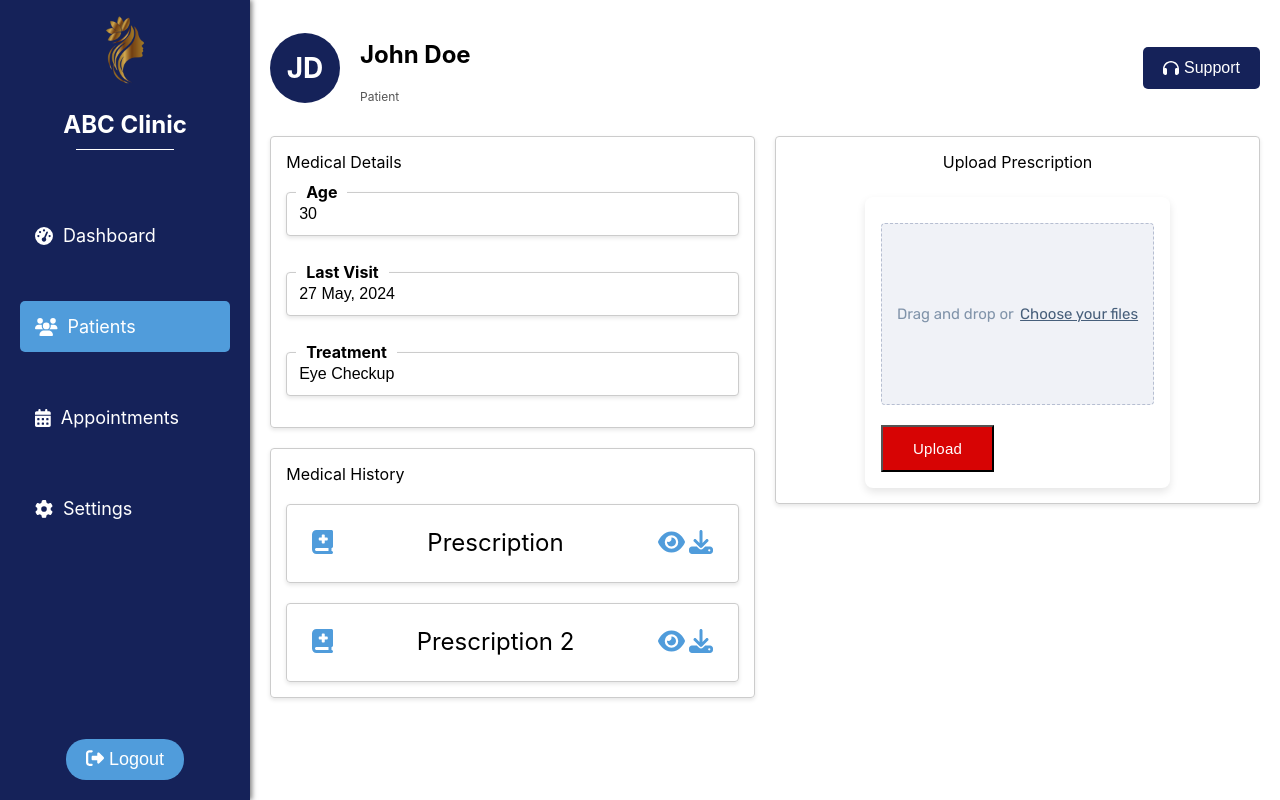
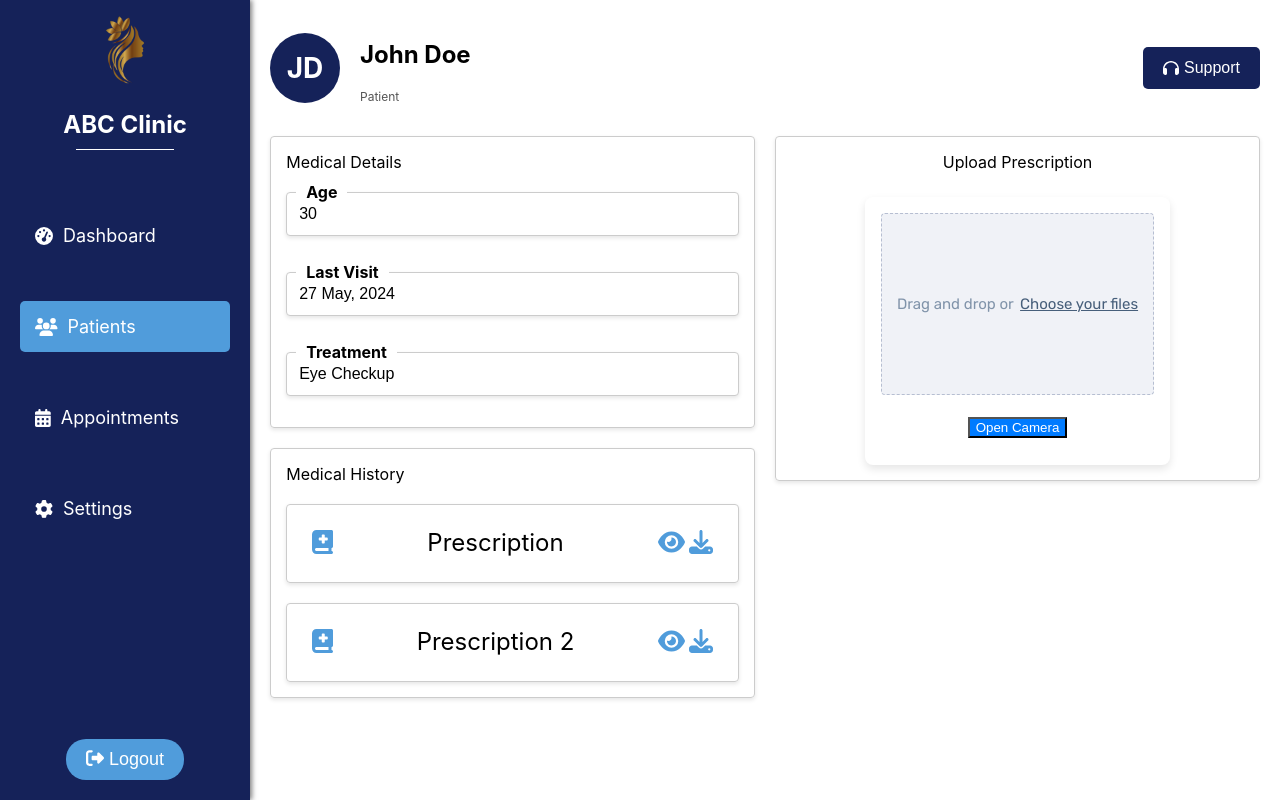
Before and after one commit to aparaedge/HEALTH-APP, a React (Create React App) app: page /patients/patient1 in a window 1280 px wide. Built offline with nearby package versions, Linux system fonts and the light colour scheme.

Commit message:
chores:fixed updates

```diff
--- a/src/components/FileUploadComponent.module.css
+++ b/src/components/FileUploadComponent.module.css
@@ -1,6 +1,3 @@
-/* FileUploadComponent.module.css */
-
-/* @import url(https://cdn.jsdelivr.net/npm/bootstrap@4.6.0/dist/css/bootstrap.min.css); */
 @import url(https://cdnjs.cloudflare.com/ajax/libs/font-awesome/5.11.2/css/all.css);
 @import url("https://fonts.googleapis.com/css2?family=Rubik:wght@300;400;500;600;700;800;900&display=swap");
 
@@ -159,3 +156,36 @@
     background-color: #d70404;
     color: #fff;
 }
+
+.cameraButtonBox {
+    text-align: center;
+    margin-top: 10px;
+}
+
+.cameraButton {
+    background-color: #007bff;
+    color: white;
+}
+
+.cameraView {
+    position: relative;
+    display: flex;
+    flex-direction: column;
+    align-items: center;
+    margin-top: 15px;
+}
+
+.video {
+    width: 100%;
+    max-width: 100%;
+    border: 1px solid #b6bed1;
+    border-radius: 4px;
+}
+
+.canvas {
+    display: none;
+}
+
+.captureButton, .stopButton {
+    margin-top: 10px;
+}
--- a/src/components/PatientDetails.js
+++ b/src/components/PatientDetails.js
@@ -12,11 +12,11 @@ const PatientDetails = () => {
   const { id } = useParams();
   const [patient, setPatient] = useState(null);
   const [files, setFiles] = useState([]);
+  const [uploadStatus, setUploadStatus] = useState("");
+  const [clearFiles, setClearFiles] = useState(false); // New state for clearing files
 
   useEffect(() => {
-    // Simulate fetching patient data from patientsData based on id
     const foundPatient = patientsData.find(patient => patient.patientId === id);
-
     if (foundPatient) {
       setPatient(foundPatient);
     } else {
@@ -25,7 +25,7 @@ const PatientDetails = () => {
   }, [id]);
 
   if (!patient) {
-    return <p>Loading...</p>; // You can replace with a proper loading component
+    return <p>Loading...</p>;
   }
 
   const handleShow = (fileData) => {
@@ -33,17 +33,17 @@ const PatientDetails = () => {
   };
 
   const handleFileChange = (files) => {
-    setFiles(files)
+    setFiles(files);
   }
 
-  const handleFileUploadSubmit = async (selectedFiles) => {
+  const handleFileUploadSubmit = async () => {
     const file = files[0];
     if (file && file instanceof Blob && patient)  {
       const reader = new FileReader();
       reader.onload = (upload) => {
         const newFile = {
           data: upload.target.result,
-          date: new Date().toISOString().split('T')[0], // Get today's date in format YYYY-MM-DD
+          date: new Date().toISOString().split('T')[0],
           uploadedBy: 'doctor',
           fileName: file.name
         };
@@ -54,10 +54,15 @@ const PatientDetails = () => {
         const patientIndex = patientsData.findIndex((p) => p.patientId === patient.patientId);
         patientsData[patientIndex] = updatedPatient;
 
-        // Update localStorage
         localStorage.setItem('patientsData', JSON.stringify(patientsData));
         setPatient(updatedPatient);
-        // setFileUploadError('');
+        setFiles([]);
+        setClearFiles(true); // Trigger file clearing
+        setUploadStatus("File Uploaded Successfully!");
+
+        setTimeout(() => {
+          setUploadStatus("");
+        }, 3000);
       };
       reader.readAsDataURL(file);
     } else {
@@ -65,10 +70,9 @@ const PatientDetails = () => {
     }
   }
 
-
   const handleDownload = (fileData) => {
     fetch(fileData, {
-        mode : 'no-cors',
+        mode: 'no-cors',
       })
         .then(response => response.blob())
         .then(blob => {
@@ -82,7 +86,6 @@ const PatientDetails = () => {
       })
   };
 
-  // Function to get initials from patient's name
   const getInitials = (name) => {
     const names = name.split(' ');
     return names[0][0].toUpperCase() + (names.length > 1 ? names[names.length - 1][0].toUpperCase() : '');
@@ -132,10 +135,9 @@ const PatientDetails = () => {
             <div className='medical-details-history-record'>
                 <label className="record-name">Medical History</label>
                 {patient.files.map((file, index) => (
-                    <div className="upload-file-container">
+                    <div className="upload-file-container" key={index}>
                        <FontAwesomeIcon className='icon-book' icon={faBookMedical} />
                        <span> {file["fileName"]}</span>
-                       {/* <label> {patient.files[{index}]["fileName"]}</label> */}
                        <div className='history-action'>
                            <FontAwesomeIcon className='icon-book' icon={faEye} onClick={() => handleShow(file["data"])}/>
                            <FontAwesomeIcon className='icon-book' icon={faDownload} onClick={() => handleDownload(file["data"])} />
@@ -148,7 +150,13 @@ const PatientDetails = () => {
         <div className="box-record">
             <div className='medical-upload-box-record'>
                 <label className="record-name">Upload Prescription</label>
-                <FileUploadComponent onFileUploadSubmit={handleFileUploadSubmit} onFileChange={handleFileChange}></FileUploadComponent>
+                <FileUploadComponent
+                  onFileUploadSubmit={handleFileUploadSubmit}
+                  onFileChange={handleFileChange}
+                  clearFiles={clearFiles} // Pass clearFiles as a prop
+                  setClearFiles={setClearFiles} // Pass the function to reset clearFiles state
+                />
+                {uploadStatus && <p className="upload-status">{uploadStatus}</p>}
             </div>
         </div>
        </div>
--- a/src/components/fileUploadComponent.jsx
+++ b/src/components/fileUploadComponent.jsx
@@ -1,12 +1,14 @@
-// FileUploadComponent.jsx
+// src/FileUploadComponent.js
+import React, { useState, useRef, useEffect } from "react";
+import shortid from "shortid";
+import styles from "./FileUploadComponent.module.css";
 
-import React, { useState } from "react";
-import shortid from "shortid";
-import styles from "./FileUploadComponent.module.css" // Import the CSS module
-
-const FileUploadComponent = ({onFileUploadSubmit, onFileChange}) => {
+const FileUploadComponent = ({ onFileUploadSubmit, onFileChange, clearFiles, setClearFiles }) => {
     const [selectedFile, setSelectedFile] = useState([]);
     const [files, setFiles] = useState([]);
+    const [showCamera, setShowCamera] = useState(false);
+    const videoRef = useRef(null);
+    const canvasRef = useRef(null);
 
     const fileSize = (bytes, decimals = 2) => {
         if (bytes === 0) return '0 Bytes';
@@ -16,6 +18,13 @@ const FileUploadComponent = ({onFileUploadSubmit, onFileChange}) => {
         const i = Math.floor(Math.log(bytes) / Math.log(k));
         return parseFloat((bytes / Math.pow(k, i)).toFixed(dm)) + ' ' + sizes[i];
     };
+
+    useEffect(() => {
+        if (clearFiles) {
+            setFiles([])
+            setClearFiles(false); // Reset clearFiles state
+        }
+    }, [clearFiles, setClearFiles]);
 
     const handleInputChange = (e) => {
         let images = [];
@@ -56,7 +65,6 @@ const FileUploadComponent = ({onFileUploadSubmit, onFileChange}) => {
     };
 
     const handleFileUploadSubmit = async (e) => {
-          console.log("gotcha")
         e.preventDefault();
         e.target.reset();
 
@@ -70,13 +78,11 @@ const FileUploadComponent = ({onFileUploadSubmit, onFileChange}) => {
                 });
             }
             setSelectedFile([]);
-            // Call the callback function passed from the parent component
             if (onFileUploadSubmit) {
                 onFileUploadSubmit(selectedFile);
             }
         } else {
             onFileUploadSubmit(selectedFile);
-            // alert('Please select file');
         }
     };
 
@@ -87,19 +93,74 @@ const FileUploadComponent = ({onFileUploadSubmit, onFileChange}) => {
         }
     };
 
+    const openCamera = () => {
+        setShowCamera(true);
+        navigator.mediaDevices.getUserMedia({ video: true })
+            .then((stream) => {
+                videoRef.current.srcObject = stream;
+                videoRef.current.play();
+            })
+            .catch((err) => {
+                console.error("Error accessing camera: ", err);
+                // Handle specific errors or provide user feedback
+                alert("Failed to access the camera. Please check your permissions.");
+                setShowCamera(false); // Optionally hide camera view
+            });
+    };
+
+    const capturePhoto = () => {
+        const context = canvasRef.current.getContext('2d');
+        context.drawImage(videoRef.current, 0, 0, canvasRef.current.width, canvasRef.current.height);
+        const dataURL = canvasRef.current.toDataURL('image/png');
+        const filename = `photo_${shortid.generate()}.png`;
+        const file = dataURLtoFile(dataURL, filename);
+
+        setSelectedFile((prevValue) => {
+            return [
+                ...prevValue,
+                {
+                    id: shortid.generate(),
+                    filename: filename,
+                    filetype: "image/png",
+                    fileimage: dataURL,
+                    datetime: new Date().toLocaleString('en-IN'),
+                    filesize: fileSize(file.size)
+                }
+            ];
+        });
+
+        if (onFileChange) {
+            onFileChange([file]);
+        }
+
+        stopCamera();
+    };
+
+    const dataURLtoFile = (dataurl, filename) => {
+        let arr = dataurl.split(','), mime = arr[0].match(/:(.*?);/)[1],
+            bstr = atob(arr[1]), n = bstr.length, u8arr = new Uint8Array(n);
+        while (n--) {
+            u8arr[n] = bstr.charCodeAt(n);
+        }
+        return new File([u8arr], filename, { type: mime });
+    };
+
+    const stopCamera = () => {
+        videoRef.current.srcObject.getTracks().forEach(track => track.stop());
+        setShowCamera(false);
+    };
+
     return (
-        <div className={styles.fileuploadView}> {/* Use CSS module classnames */}
+        <div className={styles.fileuploadView}>
             <div className="row justify-content-center m-0">
                 <div className="col-md-6">
-                    <div className={`card ${styles.mt5}`}> {/* Use CSS module classnames */}
+                    <div className={`card ${styles.mt5}`}>
                         <div className="card-body">
-                            <div className={styles.kbDataBox}> {/* Use CSS module classnames */}
-                                <div className={styles.kbModalDataTitle}> {/* Use CSS module classnames */}
-
-                                </div>
+                            <div className={styles.kbDataBox}>
+                                <div className={styles.kbModalDataTitle}>
                                     <form onSubmit={handleFileUploadSubmit}>
-                                    <div className={styles.kbFileUpload}> {/* Use CSS module classnames */}
-                                        <div className={styles.fileUploadBox}> {/* Use CSS module classnames */}
+                                        <div className={styles.kbFileUpload}>
+                                            <div className={styles.fileUploadBox}>
                                                 <input type="file" id="fileupload" className={styles.fileUploadInput} onChange={handleInputChange} multiple />
                                                 <span>Drag and drop or <span className={styles.fileLink}>Choose your files</span></span>
                                             </div>
@@ -110,12 +171,11 @@ const FileUploadComponent = ({onFileUploadSubmit, onFileChange}) => {
                                                 return (
                                                     <div className={styles.fileAtcBox} key={id}>
                                                         {filename.match(/.(jpg|jpeg|png|gif|svg)$/i) ?
-                                                        <div className={styles.fileImage}> <img src={fileimage} alt="" /></div> :
+                                                            <div className={styles.fileImage}><img src={fileimage} alt="" /></div> :
                                                             <div className={styles.fileImage}><i className="far fa-file-alt"></i></div>
                                                         }
                                                         <div className={styles.fileDetail}>
                                                             <h6>{filename}</h6>
-                                                        <p></p>
                                                             <p><span>Size : {filesize}</span><span className="ml-2">Modified Time : {datetime}</span></p>
                                                             <div className={styles.fileActions}>
                                                                 <button type="button" className={styles.fileActionBtn} onClick={() => handleDeleteSelectedFile(id)}>Delete</button>
@@ -125,10 +185,24 @@ const FileUploadComponent = ({onFileUploadSubmit, onFileChange}) => {
                                                 );
                                             })}
                                         </div>
+                                        {selectedFile.length > 0 && (
                                             <div className={styles.kbButtonsBox}>
                                                 <button type="submit" className={`btn btn-primary ${styles.formSubmit}`}>Upload</button>
                                             </div>
+                                        )}
                                     </form>
+                                    <div className={styles.cameraButtonBox}>
+                                        <button className={`btn btn-secondary ${styles.cameraButton}`} onClick={openCamera}>Open Camera</button>
+                                    </div>
+                                </div>
+                                {showCamera && (
+                                    <div className={styles.cameraView}>
+                                        <video ref={videoRef} className={styles.video}></video>
+                                        <canvas ref={canvasRef} className={styles.canvas}></canvas>
+                                        <button className={`btn btn-primary ${styles.captureButton}`} onClick={capturePhoto}>Capture</button>
+                                        <button className={`btn btn-secondary ${styles.stopButton}`} onClick={stopCamera}>Close Camera</button>
+                                    </div>
+                                )}
                                 {files.length > 0 &&
                                     <div className={styles.kbAttachBox}>
                                         <hr />
@@ -137,7 +211,7 @@ const FileUploadComponent = ({onFileUploadSubmit, onFileChange}) => {
                                             return (
                                                 <div className={styles.fileAtcBox} key={index}>
                                                     {filename.match(/.(jpg|jpeg|png|gif|svg)$/i) ?
-                                                        <div className={styles.fileImage}> <img src={fileimage} alt="" /></div> :
+                                                        <div className={styles.fileImage}><img src={fileimage} alt="" /></div> :
                                                         <div className={styles.fileImage}><i className="far fa-file-alt"></i></div>
                                                     }
                                                     <div className={styles.fileDetail}>
```
Lines whose indentation alone changed are shown as unchanged.
